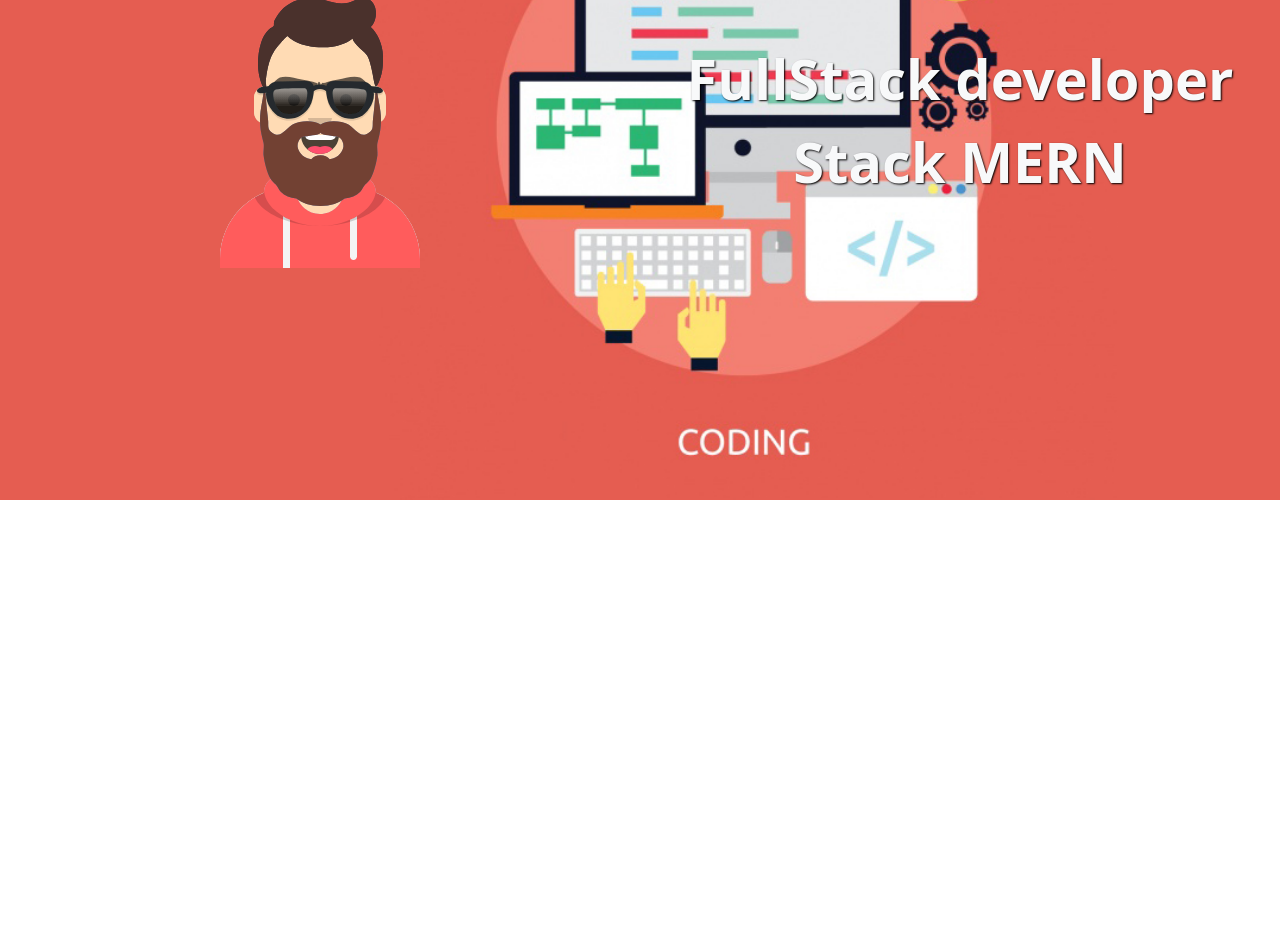
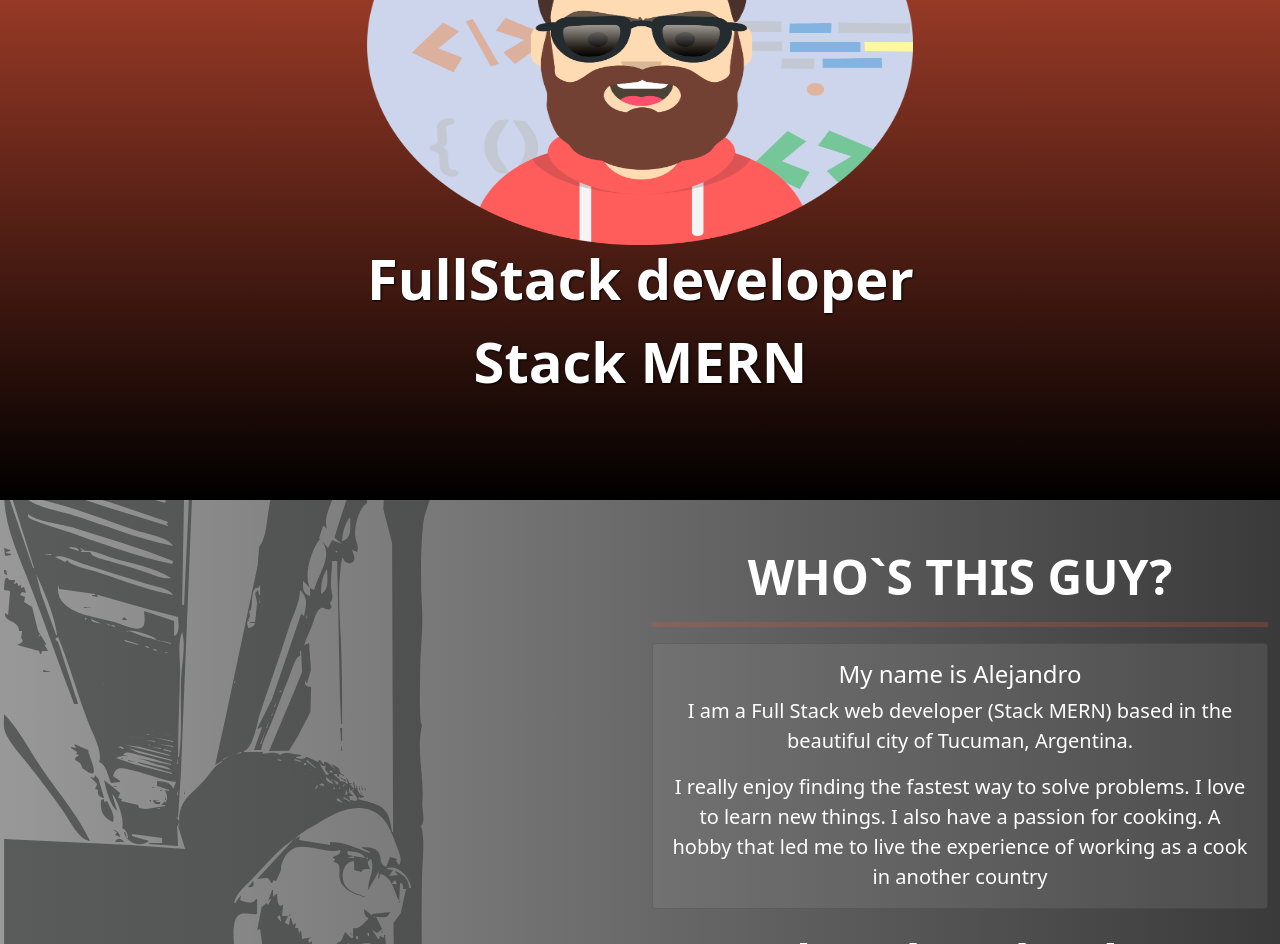
Before and after one commit to alevexler2/portfolio, a React (Create React App) app: page / in a window 1280 px wide. Shown: the part 300-1244 px from the top of the page. Before the commit the page ends 800 px from the top, so only its background shows below. Built offline with nearby package versions, Linux system fonts and the light colour scheme.

Commit message:
add skills component

```diff
--- a/src/Components/Main/Main.jsx
+++ b/src/Components/Main/Main.jsx
@@ -1,19 +1,19 @@
 import React from 'react';
-import Avatar from '../../img/avataaars.svg';
+import Avatar from '../../img/avatarale.png';
 import 'animate.css';
 import styles from '../Main/Main.module.css';
 
 function Main() {
   return (
-    <div className={`container-fluid ${styles.bgMain}`}>
+    <div className={`container-fluid `}>
       <div className='row align-items-center' style={{height: "93vh"}}>
-      <div className='col-sm-12 col-lg-6 text-center '>
-        <img src={Avatar} alt="avatar" />
-      </div>
-      <div className='col-sm-12 col-lg-6 text-center'>
-        <p className={`fw-bold display-4 text-light animate__animated animate__lightSpeedInLeft ${styles.textShadow}`}>FullStack developer</p>
-        <p className={`fw-bold display-4 text-light animate__animated animate__lightSpeedInRight ${styles.textShadow}`}>Stack MERN</p>
-      </div>
+        <div className={`col-12 text-center ${styles.bgMain} d-flex align-items-center justify-content-center`}>
+          <div className='d-flex flex-column'>
+            <img src={Avatar} alt="avatar" className={`img-fluid ${styles.imgSizing} `} />
+            <p className={`fw-bold display-4 animate__animated animate__lightSpeedInLeft ${styles.textStyle}`}>FullStack developer</p>
+            <p className={`fw-bold display-4 animate__animated animate__lightSpeedInRight ${styles.textStyle}`}>Stack MERN</p>
+          </div>
+        </div>
       </div>
     </div>
   )
--- a/src/Components/Main/Main.module.css
+++ b/src/Components/Main/Main.module.css
@@ -1,8 +1,24 @@
+:root {
+  --main-bg-color: rgba(224, 85, 57);
+}
 .bgMain{
-  background-image: url(../../img/fondo-de-programacion-web_ok.jpg);
+  background:
+  linear-gradient(
+    180deg,
+    var(--main-bg-color),
+    rgba(0, 0, 0, 1)
+    );
+  background-repeat: no-repeat;
   background-size: cover;
+  background-position: center;
+  height: 93vh;
 }
 
-.textShadow{
+.textStyle{
   text-shadow: 1px 1px 2px black;
+  color: white;
 }
+
+.imgSizing{
+  height: 50vh;
+}
--- a/src/Components/Navbar/Navbar.jsx
+++ b/src/Components/Navbar/Navbar.jsx
@@ -7,7 +7,7 @@
     <>
     <div class="collapse" id="navbarToggleExternalContent">
   <div class="bg-dark p-2 text-center">
-    <a class="text-white text-decoration-none ms-4">Who is this guy?</a>
+    <a class="text-white text-decoration-none ms-4" href="/">Who's this guy?</a>
     <a class="text-white text-decoration-none ms-4">Skills</a>
     <a class="text-white text-decoration-none ms-4">Portfolio</a>
     <a class="text-white text-decoration-none ms-4">Certifications</a>
--- /dev/null
+++ b/src/Components/Portfolio/Portfolio.jsx
@@ -0,0 +1,9 @@
+import React from 'react'
+
+function Portfolio() {
+  return (
+    <div>Portfolio</div>
+  )
+}
+
+export default Portfolio
--- /dev/null
+++ b/src/Components/Skills/Skills.jsx
@@ -0,0 +1,50 @@
+import React from 'react'
+import styles from './Skills.module.css'
+
+function Skills() {
+  return (
+    <div className={`container-fluid ${styles.bgSkills}`}>
+      <h2 className={`display-4 text-center fw-bold ${styles.textStyle}`}>Skills</h2>
+      <div className='row'>
+          <h4 className='col-3 text-end me-3 text-light fw-bold'>HTML</h4>
+          <div class="progress col-7 mt-2">
+            <div class="progress-bar w-75 bg-success" role="progressbar" aria-valuenow="75" aria-valuemin="0" aria-valuemax="100"></div>
+          </div>
+          <h4 className='col-3 text-end me-3 text-light fw-bold'>CSS</h4>
+          <div class="progress col-7 mt-2">
+            <div class="progress-bar w-75 bg-success" role="progressbar" aria-valuenow="75" aria-valuemin="0" aria-valuemax="100"></div>
+          </div>
+          <h4 className='col-3 text-end me-3 text-light fw-bold'>JavaScript</h4>
+          <div class="progress col-7 mt-2">
+            <div class="progress-bar w-75 bg-success" role="progressbar" aria-valuenow="75" aria-valuemin="0" aria-valuemax="100"></div>
+          </div>
+          <h4 className='col-3 text-end me-3 text-light fw-bold'>Bootstrap</h4>
+          <div class="progress col-7 mt-2">
+            <div class="progress-bar w-75 bg-success" role="progressbar" aria-valuenow="75" aria-valuemin="0" aria-valuemax="100"></div>
+          </div>
+          <h4 className='col-3 text-end me-3 text-light fw-bold'>React js</h4>
+          <div class="progress col-7 mt-2">
+            <div class="progress-bar w-75 bg-success" role="progressbar" aria-valuenow="75" aria-valuemin="0" aria-valuemax="100"></div>
+          </div>
+          <h4 className='col-3 text-end me-3 text-light fw-bold'>MongoDB</h4>
+          <div class="progress col-7 mt-2">
+            <div class="progress-bar w-75 bg-success" role="progressbar" aria-valuenow="75" aria-valuemin="0" aria-valuemax="100"></div>
+          </div>
+          <h4 className='col-3 text-end me-3 text-light fw-bold'>ExpressJs</h4>
+          <div class="progress col-7 mt-2">
+            <div class="progress-bar w-75 bg-success" role="progressbar" aria-valuenow="75" aria-valuemin="0" aria-valuemax="100"></div>
+          </div>
+          <h4 className='col-3 text-end me-3 text-light fw-bold'>Sass</h4>
+          <div class="progress col-7 mt-2">
+            <div class="progress-bar w-75 bg-success" role="progressbar" aria-valuenow="75" aria-valuemin="0" aria-valuemax="100"></div>
+          </div>
+          <h4 className='col-3 text-end me-3 text-light fw-bold'>JQuery</h4>
+          <div class="progress col-7 mt-2 mb-5">
+            <div class="progress-bar w-75 bg-success" role="progressbar" aria-valuenow="75" aria-valuemin="0" aria-valuemax="100"></div>
+          </div>
+      </div>
+    </div>
+  )
+}
+
+export default Skills
--- /dev/null
+++ b/src/Components/Skills/Skills.module.css
@@ -0,0 +1,12 @@
+.bgSkills{
+     background:
+  linear-gradient(
+    180deg,
+    var(--main-bg-color),
+    rgba(0, 0, 0, 1)
+    );
+}
+.textStyle{
+    text-shadow: 1px 1px 2px black;
+    color: white;
+  }
--- /dev/null
+++ b/src/Components/WhoIsThisGuy/WhoIsThisGuy.jsx
@@ -0,0 +1,35 @@
+import React from 'react'
+import styles from './WhoIsThisGuy.module.css'
+
+function WhoIsThisGuy() {
+  return (
+    <div className={styles.bgImg}>
+      <div className='container-fluid'>
+        <div className='row justify-content-end'>
+          <div className='col-sm-12 col-lg-6 text-center mt-4'>
+            <h2 className={`display-5 fw-bold mt-4 ${styles.textColor}`}>WHO`S THIS GUY?</h2>
+            <hr />
+            <div className={`card ${styles.cardBg}`}>
+              <div className='card-body'>
+                <h4 className={`cardt-title mb-2 ${styles.textColor}`}>My name is Alejandro</h4>
+                <p className={`card-text fs-5 ${styles.textColor}`}>I am a Full Stack web developer (Stack MERN) based in the beautiful city of Tucuman, Argentina.</p>
+                <p className={`card-text fs-5 ${styles.textColor}`}>I really enjoy finding the fastest way to solve problems. I love to learn new things. I also have a passion for cooking. A hobby that led me to live the experience of working as a cook in another country</p>
+              </div>
+            </div>
+            <h2 className={`display-5 fw-bold mt-4 ${styles.textColor}`}>What does he do?</h2>
+            <hr />
+            <div className={`card mb-5 ${styles.cardBg}`}>
+              <div className='card-body'>
+                <h4 className={`cardt-title mb-2 ${styles.textColor}`}>I'm a Full Stack Web Developer.</h4>
+                <p className={`card-text fs-5 ${styles.textColor}`}>For front-end I usually work with HTML, CSS and JavaScript, including frameworks like Bootstrap, JQuery, Reactjs and Redux.</p>
+                <p className={`card-text fs-5 ${styles.textColor}`}>For the back-end I also work with Javascript (NodeJS, Express, MongoDB, etc). But, of course, whenever the project requires PHP, I do PHP as well (Wordpress, Laravel, etc).</p>
+              </div>
+            </div>
+          </div>
+        </div>
+      </div>
+    </div>
+  )
+}
+
+export default WhoIsThisGuy
--- /dev/null
+++ b/src/Components/WhoIsThisGuy/WhoIsThisGuy.module.css
@@ -0,0 +1,28 @@
+.bgImg{
+    background-image:
+    linear-gradient(
+  90deg,
+  rgba(150, 150, 150, 0.2),
+  rgb(58, 58, 58)
+  )
+  ,url(../../img/backgroundWhoisthisguy.svg);
+    /* background-attachment: local; */
+    background-color: rgba(0, 0, 0, 0.4);
+    background-repeat: no-repeat;
+    background-size: fill;
+    background-position: left;
+    height: 100%;
+}
+
+.textColor{
+  color: white;
+}
+.textShadow{
+    text-shadow: 1px 1px 2px black;
+  }
+.cardBg{
+  background-color: rgba(150, 150, 150, 0.2);
+}
+hr{
+  border-top: 5px solid var(--main-bg-color);
+}
--- a/src/Pages/Home.jsx
+++ b/src/Pages/Home.jsx
@@ -1,16 +1,23 @@
 import React from 'react'
 import Navbar from '../Components/Navbar/Navbar'
 import Main from '../Components/Main/Main'
+import WhoIsThisGuy from '../Components/WhoIsThisGuy/WhoIsThisGuy'
+import Skills from '../Components/Skills/Skills'
+import Portfolio from '../Components/Portfolio/Portfolio'
+
+
 
 function Home() {
   return (
     <>
     <header>
       <Navbar />
-      <Main />
     </header>
     <main>
-
+      <Main />
+      <WhoIsThisGuy />
+      <Skills />
+      <Portfolio />
     </main>
     </>
   )
```
Also changed, not shown: src/img/avatarale.png (added), src/img/backgroundWhoisthisguy.svg (added).
